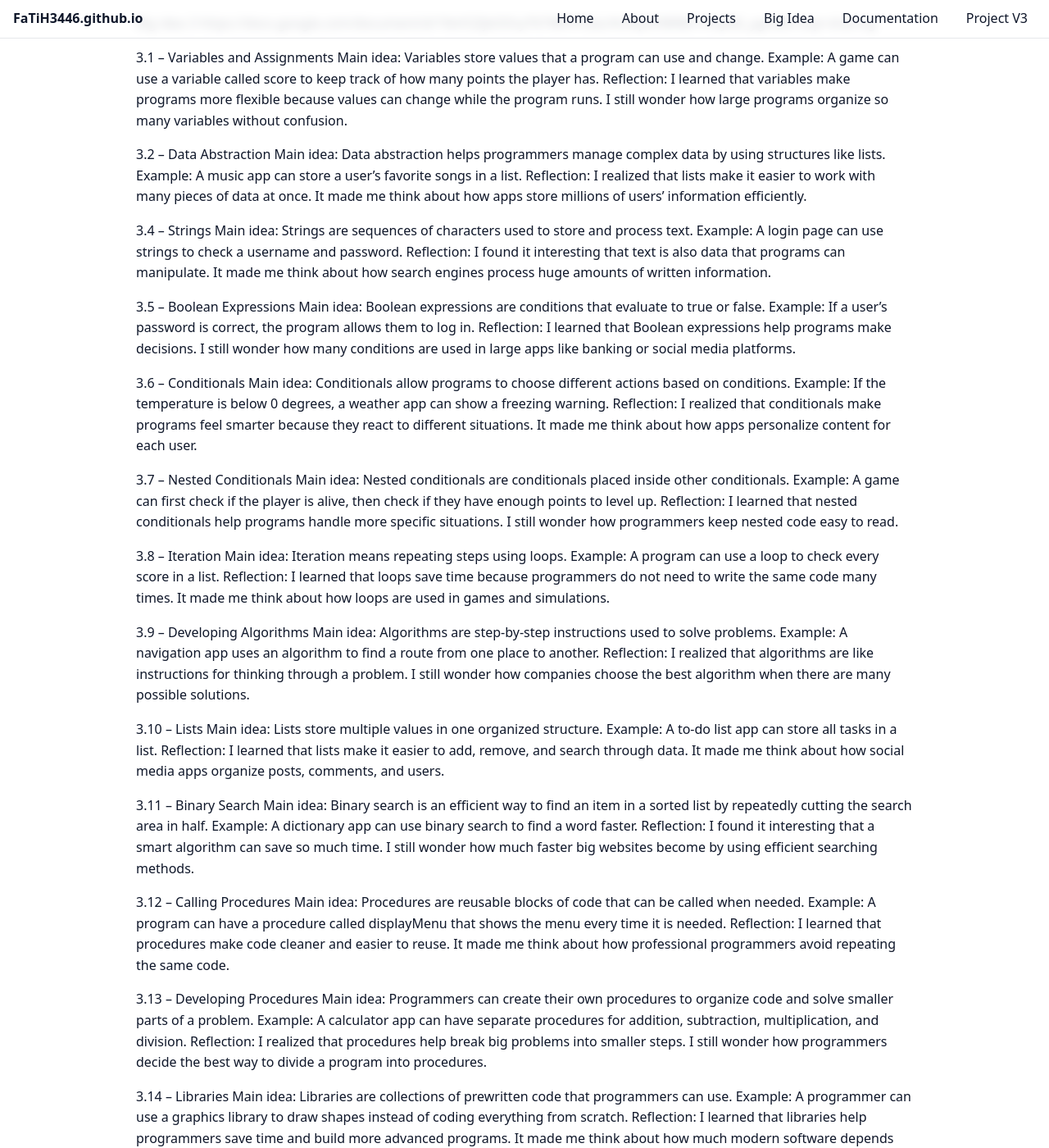
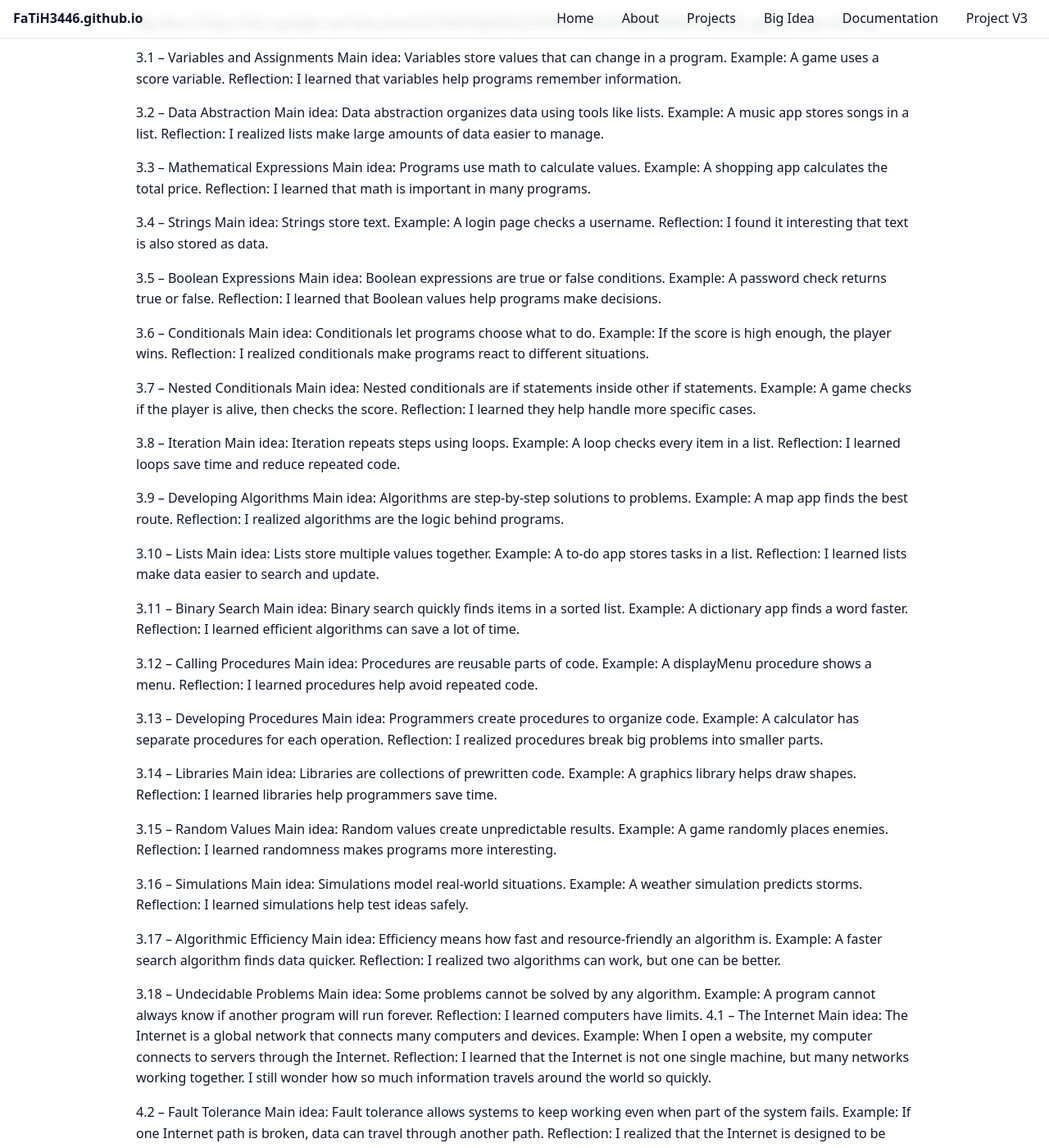
Before and after one commit to FaTiH3446/FaTiH3446.github.io, a Jekyll site: the page built from bigideas.md, in a window 1280 px wide and 1400 px high, scrolled down 1512 px. Shown: the whole window at 82% size. Built offline with Jekyll 4.4.1, drawn with Linux system fonts in a browser that asks for light colours; our own code applies the rules of GitHub Pages for plain Markdown files; some of the changed text lies outside the part shown.

Commit message:
Update bigideas.md

```diff
--- a/bigideas.md
+++ b/bigideas.md
@@ -72,91 +72,94 @@ Big idea 3
 https://docs.google.com/document/d/1NnF2ZjkOOryTK7lWfVY6aLiHL9q3X98RBv1mvjNG_yg/edit?usp=sharing
 
 3.1 – Variables and Assignments
-Main idea: Variables store values that a program can use and change.
-Example: A game can use a variable called score to keep track of how many points the player has.
-Reflection: I learned that variables make programs more flexible because values can change while the program runs. I still wonder how large programs organize so many variables without confusion.
+Main idea: Variables store values that can change in a program.
+Example: A game uses a score variable.
+Reflection: I learned that variables help programs remember information.
 
 3.2 – Data Abstraction
-Main idea: Data abstraction helps programmers manage complex data by using structures like lists.
-Example: A music app can store a user’s favorite songs in a list.
-Reflection: I realized that lists make it easier to work with many pieces of data at once. It made me think about how apps store millions of users’ information efficiently.
+Main idea: Data abstraction organizes data using tools like lists.
+Example: A music app stores songs in a list.
+Reflection: I realized lists make large amounts of data easier to manage.
 
+3.3 – Mathematical Expressions
+Main idea: Programs use math to calculate values.
+Example: A shopping app calculates the total price.
+Reflection: I learned that math is important in many programs.
 
 3.4 – Strings
-Main idea: Strings are sequences of characters used to store and process text.
-Example: A login page can use strings to check a username and password.
-Reflection: I found it interesting that text is also data that programs can manipulate. It made me think about how search engines process huge amounts of written information.
+Main idea: Strings store text.
+Example: A login page checks a username.
+Reflection: I found it interesting that text is also stored as data.
 
 3.5 – Boolean Expressions
-Main idea: Boolean expressions are conditions that evaluate to true or false.
-Example: If a user’s password is correct, the program allows them to log in.
-Reflection: I learned that Boolean expressions help programs make decisions. I still wonder how many conditions are used in large apps like banking or social media platforms.
+Main idea: Boolean expressions are true or false conditions.
+Example: A password check returns true or false.
+Reflection: I learned that Boolean values help programs make decisions.
 
 3.6 – Conditionals
-Main idea: Conditionals allow programs to choose different actions based on conditions.
-Example: If the temperature is below 0 degrees, a weather app can show a freezing warning.
-Reflection: I realized that conditionals make programs feel smarter because they react to different situations. It made me think about how apps personalize content for each user.
+Main idea: Conditionals let programs choose what to do.
+Example: If the score is high enough, the player wins.
+Reflection: I realized conditionals make programs react to different situations.
 
 3.7 – Nested Conditionals
-Main idea: Nested conditionals are conditionals placed inside other conditionals.
-Example: A game can first check if the player is alive, then check if they have enough points to level up.
-Reflection: I learned that nested conditionals help programs handle more specific situations. I still wonder how programmers keep nested code easy to read.
+Main idea: Nested conditionals are if statements inside other if statements.
+Example: A game checks if the player is alive, then checks the score.
+Reflection: I learned they help handle more specific cases.
 
 3.8 – Iteration
-Main idea: Iteration means repeating steps using loops.
-Example: A program can use a loop to check every score in a list.
-Reflection: I learned that loops save time because programmers do not need to write the same code many times. It made me think about how loops are used in games and simulations.
+Main idea: Iteration repeats steps using loops.
+Example: A loop checks every item in a list.
+Reflection: I learned loops save time and reduce repeated code.
 
 3.9 – Developing Algorithms
-Main idea: Algorithms are step-by-step instructions used to solve problems.
-Example: A navigation app uses an algorithm to find a route from one place to another.
-Reflection: I realized that algorithms are like instructions for thinking through a problem. I still wonder how companies choose the best algorithm when there are many possible solutions.
+Main idea: Algorithms are step-by-step solutions to problems.
+Example: A map app finds the best route.
+Reflection: I realized algorithms are the logic behind programs.
 
 3.10 – Lists
-Main idea: Lists store multiple values in one organized structure.
-Example: A to-do list app can store all tasks in a list.
-Reflection: I learned that lists make it easier to add, remove, and search through data. It made me think about how social media apps organize posts, comments, and users.
+Main idea: Lists store multiple values together.
+Example: A to-do app stores tasks in a list.
+Reflection: I learned lists make data easier to search and update.
 
 3.11 – Binary Search
-Main idea: Binary search is an efficient way to find an item in a sorted list by repeatedly cutting the search area in half.
-Example: A dictionary app can use binary search to find a word faster.
-Reflection: I found it interesting that a smart algorithm can save so much time. I still wonder how much faster big websites become by using efficient searching methods.
+Main idea: Binary search quickly finds items in a sorted list.
+Example: A dictionary app finds a word faster.
+Reflection: I learned efficient algorithms can save a lot of time.
 
 3.12 – Calling Procedures
-Main idea: Procedures are reusable blocks of code that can be called when needed.
-Example: A program can have a procedure called displayMenu that shows the menu every time it is needed.
-Reflection: I learned that procedures make code cleaner and easier to reuse. It made me think about how professional programmers avoid repeating the same code.
+Main idea: Procedures are reusable parts of code.
+Example: A displayMenu procedure shows a menu.
+Reflection: I learned procedures help avoid repeated code.
 
 3.13 – Developing Procedures
-Main idea: Programmers can create their own procedures to organize code and solve smaller parts of a problem.
-Example: A calculator app can have separate procedures for addition, subtraction, multiplication, and division.
-Reflection: I realized that procedures help break big problems into smaller steps. I still wonder how programmers decide the best way to divide a program into procedures.
+Main idea: Programmers create procedures to organize code.
+Example: A calculator has separate procedures for each operation.
+Reflection: I realized procedures break big problems into smaller parts.
 
 3.14 – Libraries
-Main idea: Libraries are collections of prewritten code that programmers can use.
-Example: A programmer can use a graphics library to draw shapes instead of coding everything from scratch.
-Reflection: I learned that libraries help programmers save time and build more advanced programs. It made me think about how much modern software depends on code written by other people.
+Main idea: Libraries are collections of prewritten code.
+Example: A graphics library helps draw shapes.
+Reflection: I learned libraries help programmers save time.
 
 3.15 – Random Values
-Main idea: Programs can use random values to create unpredictable results.
-Example: A game can randomly choose where enemies appear.
-Reflection: I found it cool that randomness can make programs more interesting and realistic. I still wonder how computers create random values if they follow exact instructions.
+Main idea: Random values create unpredictable results.
+Example: A game randomly places enemies.
+Reflection: I learned randomness makes programs more interesting.
 
 3.16 – Simulations
-Main idea: Simulations use programs to model real-world situations.
-Example: A weather simulation can predict future storms.
-Reflection: I learned that simulations help people test ideas without real-world risk. It made me think about how simulations are used in science, medicine, and transportation.
+Main idea: Simulations model real-world situations.
+Example: A weather simulation predicts storms.
+Reflection: I learned simulations help test ideas safely.
 
 3.17 – Algorithmic Efficiency
-Main idea: Algorithmic efficiency measures how well an algorithm uses time and resources.
-Example: A faster search algorithm can find a name in a large database more quickly.
-Reflection: I realized that two programs can give the same answer but one can be much faster. I still wonder how programmers test efficiency in very large systems.
+Main idea: Efficiency means how fast and resource-friendly an algorithm is.
+Example: A faster search algorithm finds data quicker.
+Reflection: I realized two algorithms can work, but one can be better.
 
 3.18 – Undecidable Problems
-Main idea: Some problems cannot be solved by any algorithm for all possible cases.
-Example: A program cannot always perfectly determine whether another program will run forever.
-Reflection: I learned that computers have limits even though they are powerful. It made me think about how important it is to understand what computers can and cannot do.
-
+Main idea: Some problems cannot be solved by any algorithm.
+Example: A program cannot always know if another program will run forever.
+Reflection: I learned computers have limits.
 4.1 – The Internet
 Main idea: The Internet is a global network that connects many computers and devices.
 Example: When I open a website, my computer connects to servers through the Internet.
```
